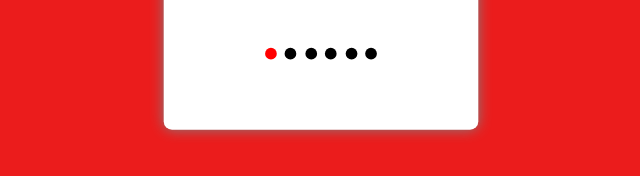
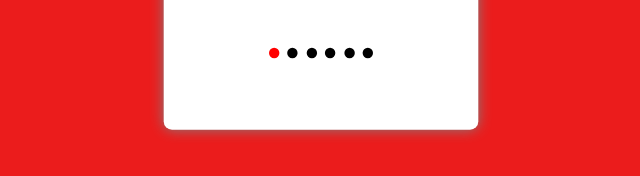
Before and after one commit to pratik1243/slider.github.io, a plain HTML site: page index.html in a window 1280 px wide. Shown: the part 490-666 px from the top of the page, 319-959 px from the left. Drawn offline with Linux system fonts and the light colour scheme.

Commit message:
Update index.html

```diff
--- a/index.html
+++ b/index.html
@@ -87,11 +87,11 @@ background-color: white;
 }
 
 .points .dots{
-height: 9px;
-width: 9px;
+height: 8px;
+width: 8px;
 background-color: black;
 margin: 0.2rem;
-border-radius: 1.6rem;
+border-radius: 50%;
 
 }
 
```
